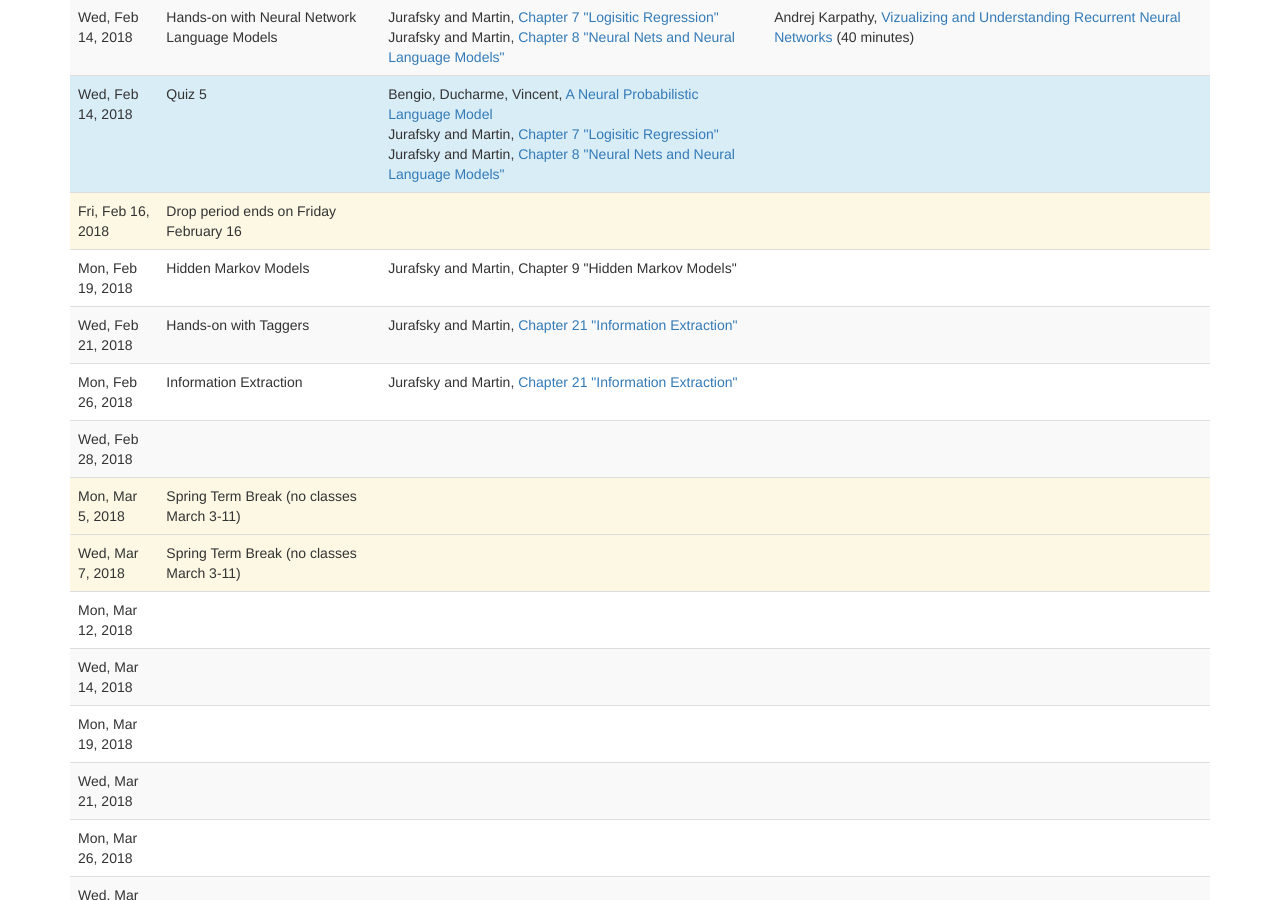
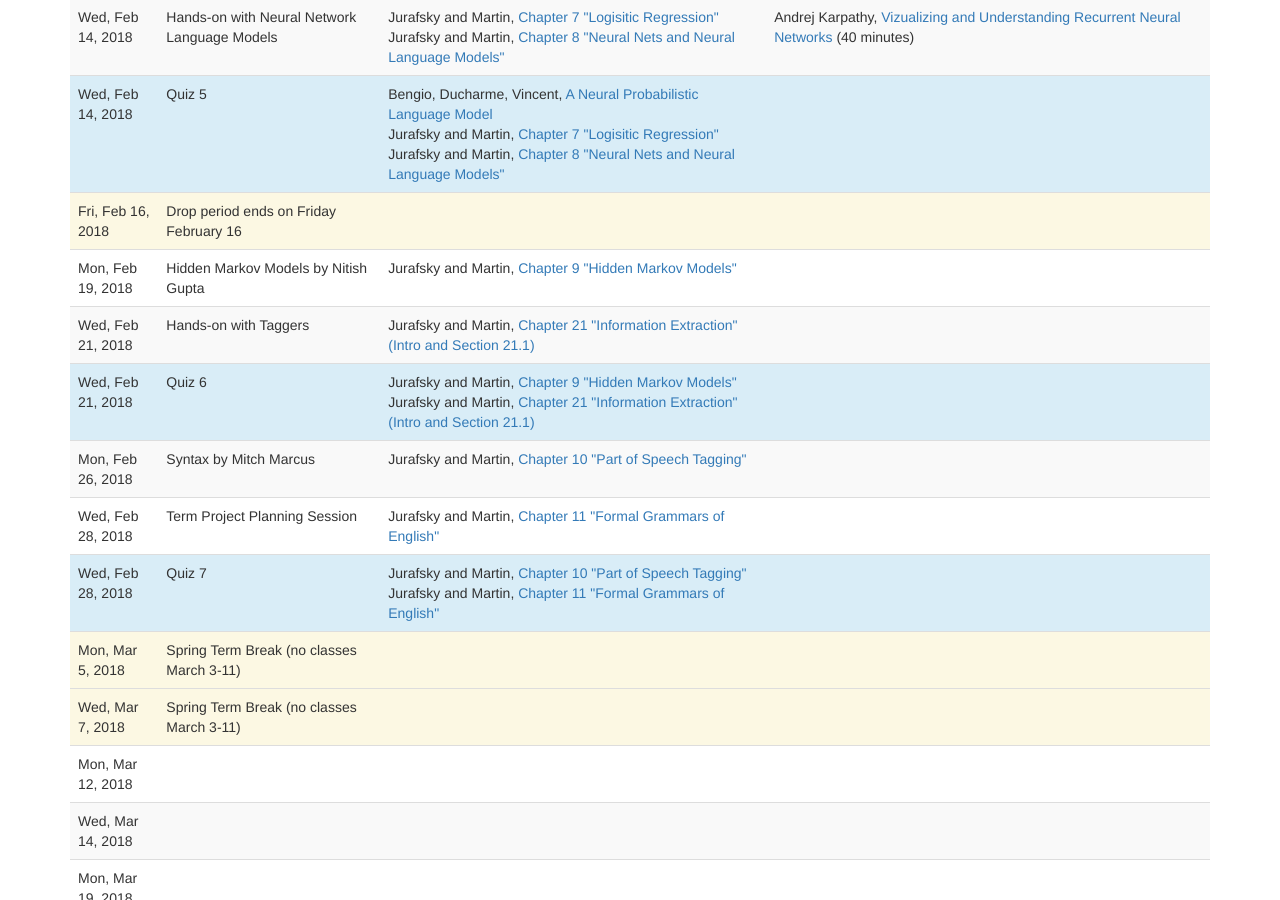
Before and after one commit to computational-linguistics-class/computational-linguistics-class.github.io, a Jekyll site: the page built from lectures.md, in a window 1280 px wide and 900 px high, scrolled down 1218 px. Built offline with Jekyll 4.4.1, drawn with Linux system fonts in a browser that asks for light colours; nearby versions of some CDN libraries; a script that is not in the unit is left out.

Commit message:
Upcoming lecture schedule

```diff
--- a/_data/lectures.yaml
+++ b/_data/lectures.yaml
@@ -48,6 +48,7 @@
   date: 2018-01-22
   slides: slides/02-vector-semantics.pdf
   title: Vector Semantics
+  speaker: Anne Cocos
   readings:
     -
       title: Chapter 15 "Vector Semantics"
@@ -220,33 +221,66 @@
   date: 2018-02-19
   slides:
   title: Hidden Markov Models
+  speaker: Nitish Gupta
   readings:
     -
       title: Chapter 9 "Hidden Markov Models"
       authors: Jurafsky and Martin
+      url: https://web.stanford.edu/~jurafsky/slp3/9.pdf
 -
   date: 2018-02-21
   slides:
   title: Hands-on with Taggers
   readings:
     -
-      title: Chapter 21 "Information Extraction"
+      title: Chapter 21 "Information Extraction" (Intro and Section 21.1)
+      authors: Jurafsky and Martin
+      url: https://web.stanford.edu/~jurafsky/slp3/21.pdf
+-
+  date: 2018-02-21
+  type: exam
+  title: Quiz 6
+  readings:
+    -
+      title: Chapter 9 "Hidden Markov Models"
+      authors: Jurafsky and Martin
+      url: https://web.stanford.edu/~jurafsky/slp3/9.pdf
+    -
+      title: Chapter 21 "Information Extraction" (Intro and Section 21.1)
       authors: Jurafsky and Martin
       url: https://web.stanford.edu/~jurafsky/slp3/21.pdf
 -
   date: 2018-02-26
   slides:
-  title: Information Extraction
+  title: Syntax
+  speaker: Mitch Marcus
   readings:
     -
-      title: Chapter 21 "Information Extraction"
+      title: Chapter 10 "Part of Speech Tagging"
       authors: Jurafsky and Martin
-      url: https://web.stanford.edu/~jurafsky/slp3/21.pdf
+      url: https://web.stanford.edu/~jurafsky/slp3/10.pdf
 -
   date: 2018-02-28
   slides:
-  title:
+  title: Term Project Planning Session
   readings:
+    -
+      title: Chapter 11 "Formal Grammars of English"
+      authors: Jurafsky and Martin
+      url: https://web.stanford.edu/~jurafsky/slp3/11.pdf
+-
+  date: 2018-02-28
+  type: exam
+  title: Quiz 7
+  readings:
+    -
+      title: Chapter 10 "Part of Speech Tagging"
+      authors: Jurafsky and Martin
+      url: https://web.stanford.edu/~jurafsky/slp3/10.pdf
+    -
+      title: Chapter 11 "Formal Grammars of English"
+      authors: Jurafsky and Martin
+      url: https://web.stanford.edu/~jurafsky/slp3/11.pdf
 -
   date: 2018-03-05
   title: Spring Term Break (no classes March 3-11)
```
